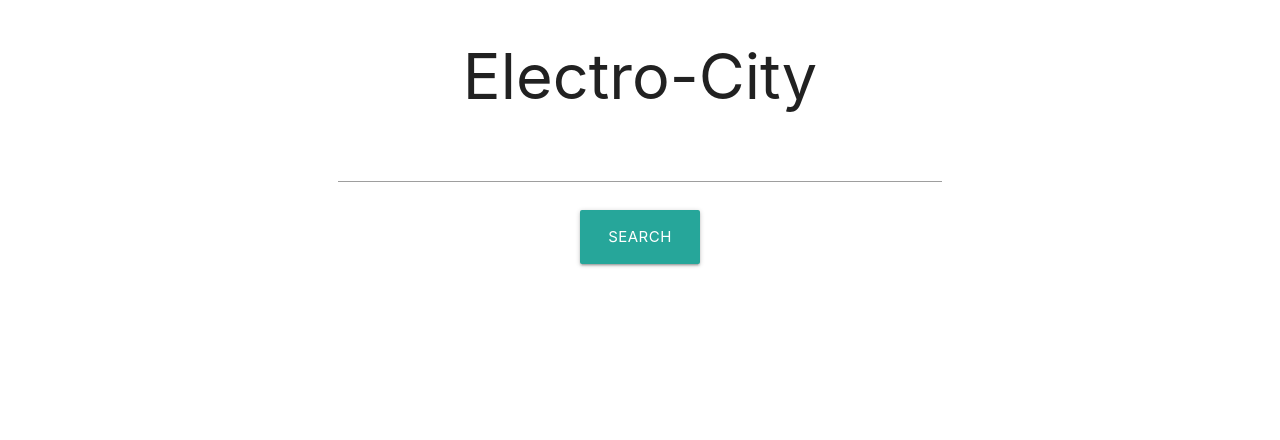
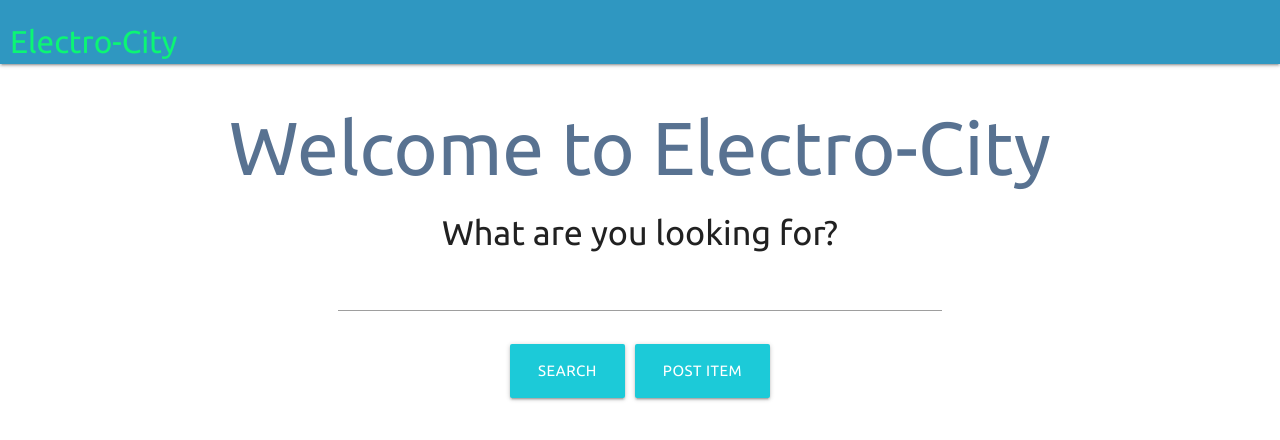
Before and after one commit to Astemcode/Electro-City, a React (Create React App) app in the folder client/: page / in a window 1280 px wide. Shown: the top 440 px of the page. Built offline with nearby package versions, Linux system fonts and the light colour scheme.

Commit message:
Added style to Home page

```diff
--- a/client/public/index.html
+++ b/client/public/index.html
@@ -9,6 +9,10 @@
   <link rel="shortcut icon" href="%PUBLIC_URL%/favicon.ico">
   <!-- <link rel="stylesheet" href="https://cdnjs.cloudflare.com/ajax/libs/bootswatch/4.0.0/journal/bootstrap.min.css" /> -->
   <link rel="stylesheet" href="https://cdnjs.cloudflare.com/ajax/libs/materialize/1.0.0/css/materialize.min.css">
+  <link rel="preconnect" href="https://fonts.gstatic.com">
+  <link rel="preconnect" href="https://fonts.gstatic.com">
+  <link href="https://fonts.googleapis.com/css2?family=Ubuntu:wght@300;400;700&display=swap" rel="stylesheet">
+  <link href="./style.css" type="text/css" rel="stylesheet">
   <title>Electro-City</title>
 </head>
 
--- /dev/null
+++ b/client/public/style.css
@@ -0,0 +1,64 @@
+nav {
+    padding: 10px
+}
+
+nav .brand-logo{
+    font-family: 'Ubuntu', sans-serif;
+    color: #0CF574;
+}
+
+#logo{
+    color: #587291;
+    font-size: 75px;
+    font-family: 'Ubuntu', sans-serif;
+}
+
+h4{
+    font-family: 'Ubuntu', sans-serif;
+}
+
+.btn-large {
+    margin: 5px;
+    font-family: 'Ubuntu', sans-serif;
+    background-color: #1CCAD8;
+}
+
+.queen-blue-bg{
+    background-color: #587291;
+}
+
+.queen-blue-tx{
+    color: #587291;
+}
+
+.blue-green-bg{
+    background-color: #2F97C1;
+}
+
+.blue-green-tx{
+    color: #2F97C1;
+}
+
+.dark-turquoise-bg{
+    background-color: #1CCAD8;
+}
+
+.dark-turquoise-tx{
+    color: #1CCAD8;
+}
+
+.turquoise-bg{
+    background-color: #15E6CD;
+}
+
+.turquoise-tx{
+    color: #15E6CD;
+}
+
+.spring-green-bg{
+    background-color: #0CF574;
+}
+
+.spring-green-tx{
+    color: #0CF574;
+}
--- a/client/src/App.js
+++ b/client/src/App.js
@@ -15,6 +15,7 @@ function App() {
   return (
     <Router>
       <div>
+        <Nav />
         <Switch>
           <Route exact path="/">
             <Home />
--- a/client/src/components/Nav/index.js
+++ b/client/src/components/Nav/index.js
@@ -2,10 +2,15 @@ import React from "react";
 
 function Nav() {
   return (
-    <nav className="navbar navbar-expand-lg navbar-dark bg-primary">
-      <a className="navbar-brand" href="/">
-        React Reading List
-      </a>
+    // <nav className="navbar navbar-expand-lg navbar-dark bg-primary">
+    //   <a className="navbar-brand" href="/">
+    //     Electro-City
+    //   </a>
+    // </nav>
+    <nav className="blue-green-bg">
+      <div className="nav-wrapper">
+        <a href="/" className="brand-logo">Electro-City</a>
+      </div>
     </nav>
   );
 }
--- a/client/src/pages/Home.js
+++ b/client/src/pages/Home.js
@@ -4,7 +4,8 @@ function Home() {
     return (
         <main>
             <section className="container">
-                <h1 className="center-align">Electro-City</h1>
+                <h1 id="logo" className="center-align">Welcome to Electro-City</h1>
+                <h4 className="center-align">What are you looking for?</h4>
                 <form className="container">
                     <div className="row">
                         <div className="col s12">
@@ -14,6 +15,7 @@ function Home() {
                     <div className="row center">
                         <div className="col s12">
                             <button className="waves-effect waves-light btn-large">Search</button>
+                            <button className="waves-effect waves-light btn-large">Post Item</button>
                         </div>
                     </div>
                 </form>
```
